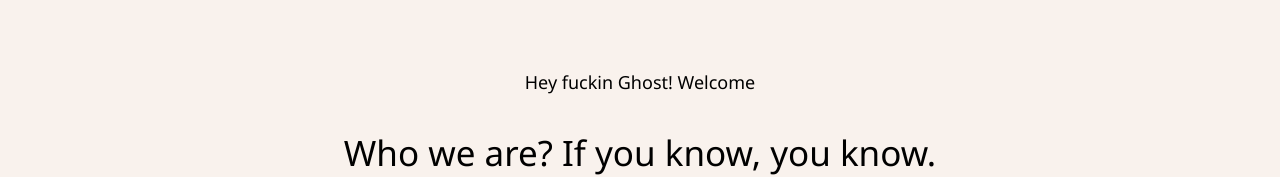
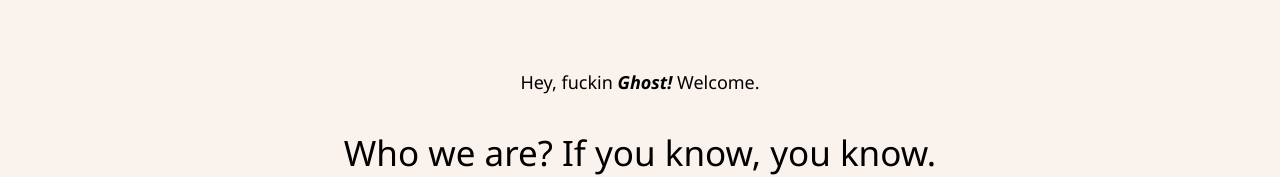
Before and after one commit to 665-stack/router-firebase-intergration-2, a React (Create React App) app: page / in a window 1280 px wide. Shown: the part 184-361 px from the top of the page. Built offline with nearby package versions, Linux system fonts and the light colour scheme; no server answers.

Commit message:
show userName in home page

```diff
--- a/src/Components/Home/Home.css
+++ b/src/Components/Home/Home.css
@@ -15,3 +15,9 @@
     font-size: 35px;
     font-weight: 400;
 }
+
+.userNameInHomepage {
+    font-style: italic;
+    font-weight: 600;
+    text-transform: capitalize;
+}
--- a/src/Components/Home/Home.js
+++ b/src/Components/Home/Home.js
@@ -1,10 +1,16 @@
+import { getAuth } from 'firebase/auth';
 import React from 'react';
+import { useAuthState } from 'react-firebase-hooks/auth';
+import app from '../../firebase.init';
 import './Home.css'
 
+const auth = getAuth(app)
 const Home = () => {
+    const [user] = useAuthState(auth)
+
     return (
         <div className='home'>
-            <p>Hey fuckin Ghost! Welcome</p>
+            <p>Hey, fuckin <span className='userNameInHomepage'>{user ? user.displayName : 'Ghost'}!</span> Welcome.</p>
             <h3>Who we are? If you know, you know.</h3>
         </div>
     );
```
